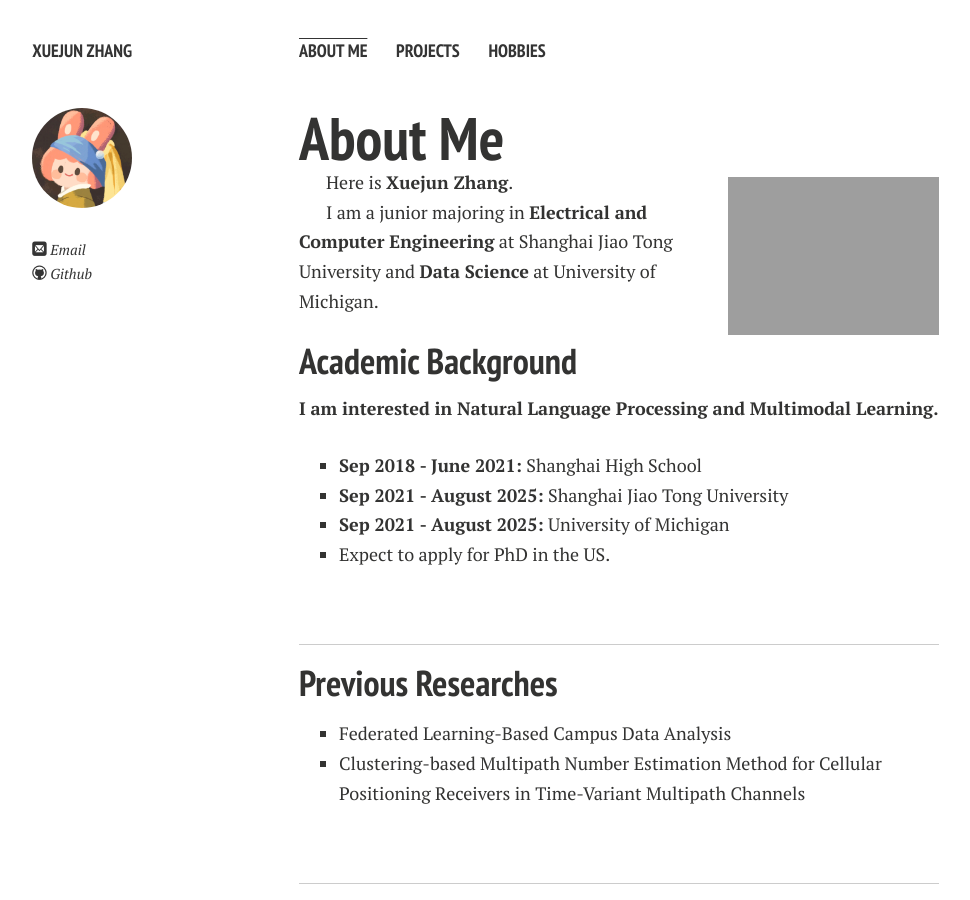
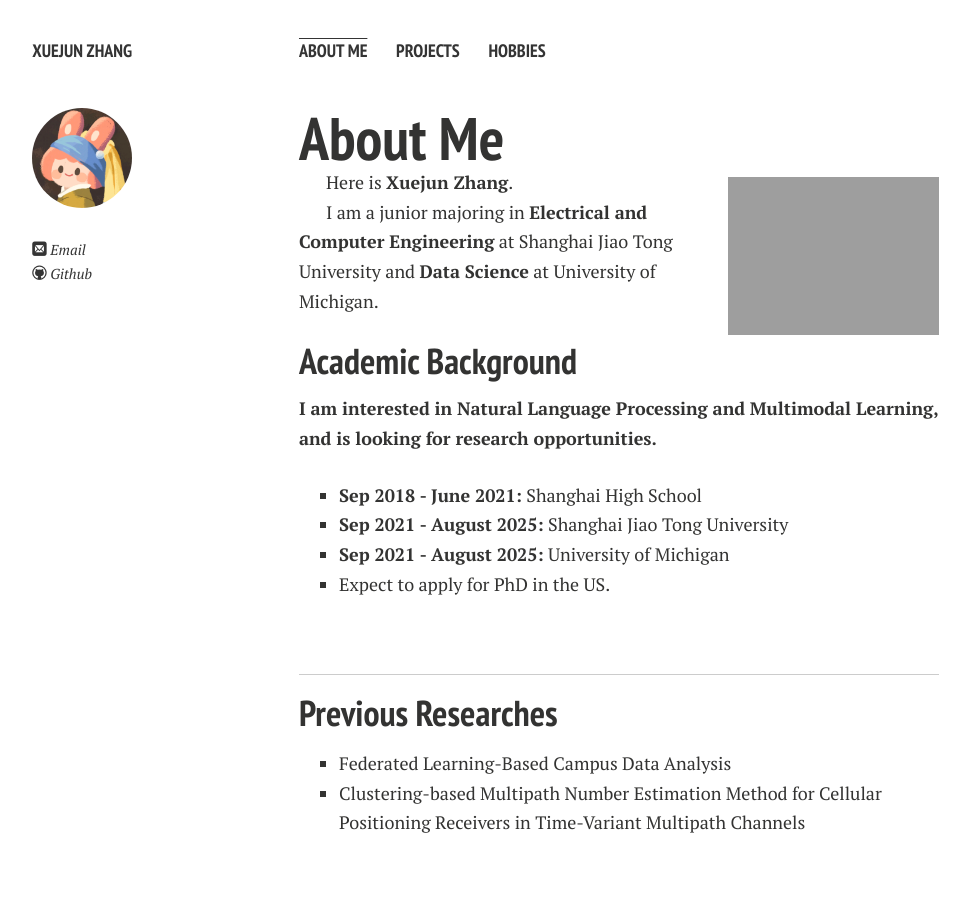
Before and after one commit to xuejunzhang2002/xuejunzhang.github.io, a Jekyll site: the page built from index.md, in a window 1280 px wide and 900 px high. Shown: the whole window, without its empty margins (21-991 px from the left). Built offline with Jekyll 4.4.1, drawn with Linux system fonts in a browser that asks for light colours; nearby versions of some CDN libraries; comment, search, counter and statistics services are not loaded; a style sheet for code colours, icons or effects is not loaded; our own code applies the rules of GitHub Pages for plain Markdown files.

Commit message:
Update index.md

```diff
--- a/index.md
+++ b/index.md
@@ -12,7 +12,7 @@ I am a junior majoring in **Electrical and Computer Engineering** at Shanghai Ji
 
 ## Academic Background
 
-**I am interested in Natural Language Processing and Multimodal Learning.**
+**I am interested in Natural Language Processing and Multimodal Learning, and is looking for research opportunities.**
 
 - **Sep 2018 - June 2021:** Shanghai High School
 - **Sep 2021 - August 2025:** Shanghai Jiao Tong University
```
